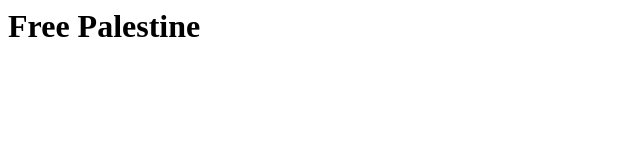
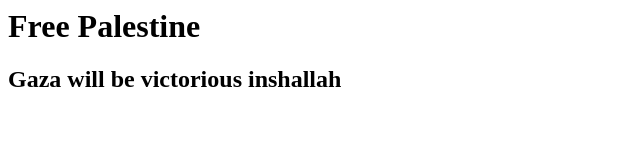
Before and after one commit to Maabreh98/my_repo, a plain HTML site: page index.html in a window 1280 px wide. Shown: the whole page, without its empty margins (0-640 px from the left). Drawn offline with Linux system fonts and the light colour scheme.

Commit message:
other changes

```diff
--- a/index.html
+++ b/index.html
@@ -1 +1,2 @@
 <h1> Free Palestine </h1>
+<h2> Gaza will be victorious inshallah <h2>
```
Also changed, not shown: 1 other file.
